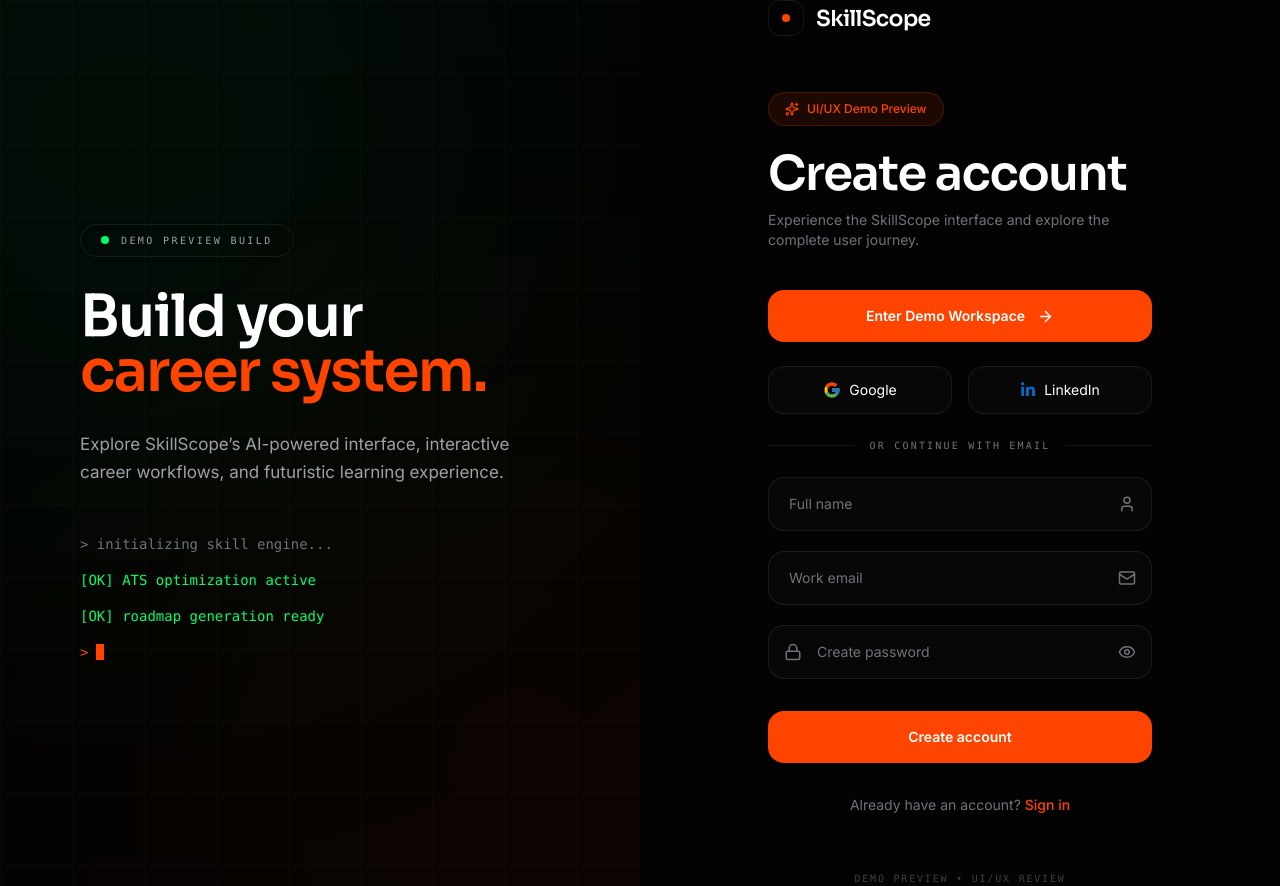
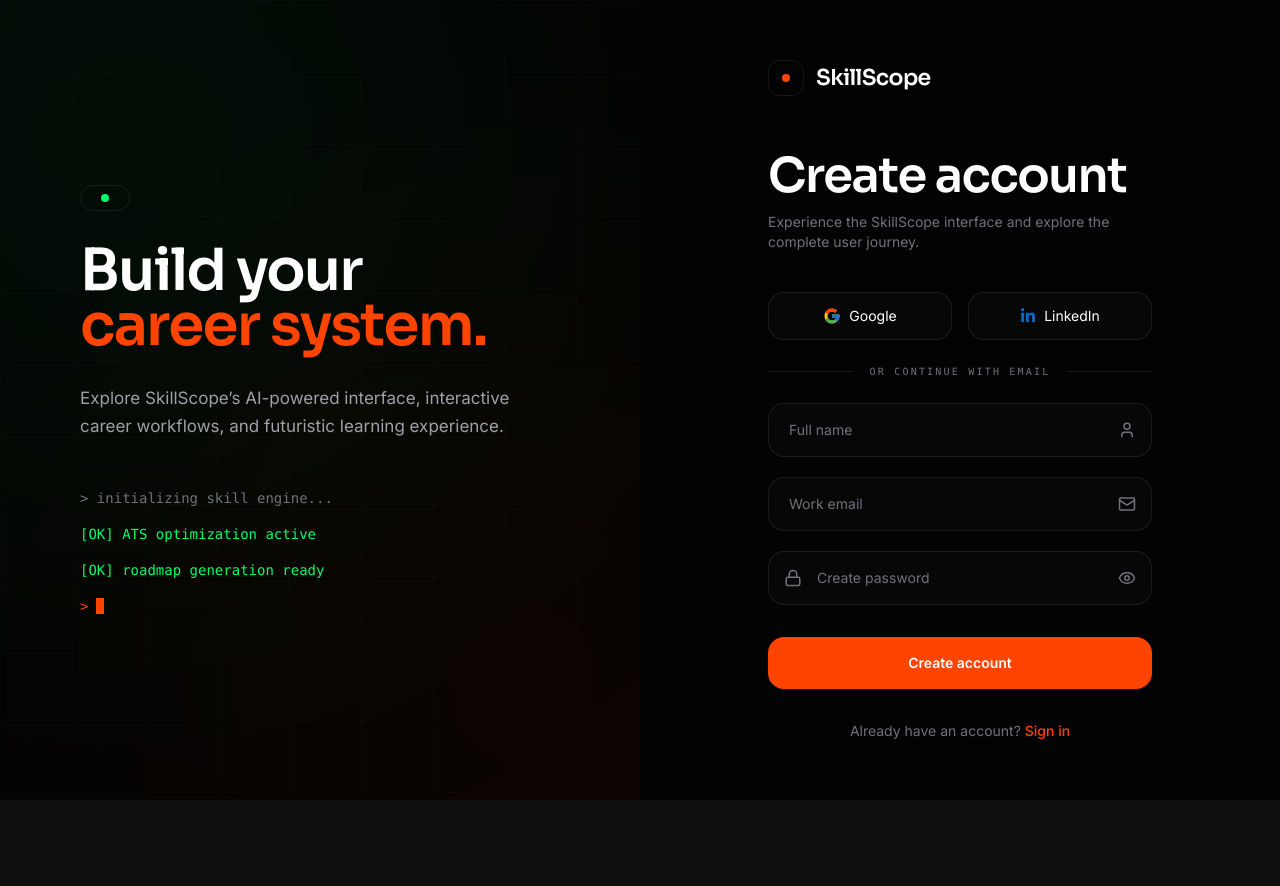
Before and after one commit to harshithareddy007/Skill-Scope, a React (Vite) app: page /signup in a window 1280 px wide. After the commit the page ends 800 px from the top, so only its background shows below. Built offline with nearby package versions, Linux system fonts and the light colour scheme.

Commit message:
Demo deployment changes

```diff
--- a/src/pages/LandingPage.tsx
+++ b/src/pages/LandingPage.tsx
@@ -10,7 +10,6 @@
 
 import RoadmapsSection from "../components/RoadmapsSection";
 
-import { Sparkles } from "lucide-react";
 
 export default function LandingPage() {
   return (
--- a/src/pages/LoginPage.tsx
+++ b/src/pages/LoginPage.tsx
@@ -6,8 +6,6 @@
   Quote,
   Eye,
   EyeOff,
-  Sparkles,
-  ArrowRight,
 } from "lucide-react";
 
 import { FcGoogle } from "react-icons/fc";
@@ -121,10 +119,6 @@
      DEMO LOGIN
   ========================================= */
 
-  const handleDemoLogin = () => {
-    navigate("/dashboard");
-  };
-
   /* =========================================
      LOADING SCREEN
   ========================================= */
@@ -173,12 +167,6 @@
             </h1>
           </Link>
 
-          {/* DEMO BADGE */}
-
-          <div className="mb-6 inline-flex items-center gap-2 rounded-full border border-[#FF4400]/20 bg-[#FF4400]/10 px-4 py-2 text-xs font-medium text-[#FF4400]">
-            <Sparkles size={14} />
-            UI/UX Demo Preview
-          </div>
 
           {/* HEADER */}
 
@@ -195,37 +183,6 @@
             </p>
           </div>
 
-          {/* DEMO BUTTON */}
-
-          <button
-            onClick={handleDemoLogin}
-            className="
-              group
-              mb-6
-              flex
-              w-full
-              items-center
-              justify-center
-              gap-3
-              rounded-2xl
-              bg-[#FF4400]
-              px-5
-              py-4
-              text-sm
-              font-semibold
-              transition-all
-              duration-300
-              hover:bg-[#ff5a1f]
-              active:scale-[0.99]
-            "
-          >
-            Enter Demo Workspace
-
-            <ArrowRight
-              size={17}
-              className="transition-transform duration-300 group-hover:translate-x-1"
-            />
-          </button>
 
           {/* DIVIDER */}
 
@@ -439,9 +396,7 @@
 
           {/* FOOTER */}
 
-          <p className="mt-10 text-center text-[10px] font-mono uppercase tracking-[0.18em] text-zinc-600">
-            Demo Preview Build • UI/UX Review
-          </p>
+
         </div>
       </div>
 
--- a/src/pages/SignupPage.tsx
+++ b/src/pages/SignupPage.tsx
@@ -1,8 +1,4 @@
-import {
-  Link,
-  Navigate,
-  useNavigate,
-} from "react-router-dom";
+import { Link, Navigate, useNavigate } from "react-router-dom";
 
 import {
   Lock,
@@ -10,18 +6,13 @@
   User,
   Eye,
   EyeOff,
-  Sparkles,
-  ArrowRight,
 } from "lucide-react";
 
 import { FcGoogle } from "react-icons/fc";
 
 import { FaLinkedinIn } from "react-icons/fa";
 
-import {
-  useEffect,
-  useState,
-} from "react";
+import { useEffect, useState } from "react";
 
 import { supabase } from "../lib/supabase";
 
@@ -32,43 +23,29 @@
      STATES
   ========================================= */
 
-  const [name, setName] =
-    useState("");
+  const [name, setName] = useState("");
 
-  const [email, setEmail] =
-    useState("");
+  const [email, setEmail] = useState("");
 
-  const [password, setPassword] =
-    useState("");
+  const [password, setPassword] = useState("");
 
-  const [loading, setLoading] =
-    useState(false);
+  const [loading, setLoading] = useState(false);
 
-  const [showPassword, setShowPassword] =
-    useState(false);
+  const [showPassword, setShowPassword] = useState(false);
 
-  const [errorMessage, setErrorMessage] =
-    useState("");
+  const [errorMessage, setErrorMessage] = useState("");
 
-  const [
-    checkingSession,
-    setCheckingSession,
-  ] = useState(true);
+  const [checkingSession, setCheckingSession] = useState(true);
 
-  const [
-    isAuthenticated,
-    setIsAuthenticated,
-  ] = useState(false);
+  const [isAuthenticated, setIsAuthenticated] = useState(false);
 
   /* =========================================
      SESSION CHECK
   ========================================= */
 
   useEffect(() => {
-    const checkSession =
-      async () => {
-        const { data } =
-          await supabase.auth.getSession();
+    const checkSession = async () => {
+      const { data } = await supabase.auth.getSession();
 
       if (data.session) {
         setIsAuthenticated(true);
@@ -84,16 +61,9 @@
      SIGNUP
   ========================================= */
 
-  const handleSignup =
-    async () => {
-      if (
-        !name ||
-        !email ||
-        !password
-      ) {
-        setErrorMessage(
-          "Please fill all fields"
-        );
+  const handleSignup = async () => {
+    if (!name || !email || !password) {
+      setErrorMessage("Please fill all fields");
 
       return;
     }
@@ -103,8 +73,7 @@
 
       setErrorMessage("");
 
-        const { error } =
-          await supabase.auth.signUp({
+      const { error } = await supabase.auth.signUp({
         email,
 
         password,
@@ -117,9 +86,7 @@
       });
 
       if (error) {
-          setErrorMessage(
-            error.message
-          );
+        setErrorMessage(error.message);
 
         return;
       }
@@ -128,9 +95,7 @@
     } catch (err) {
       console.log(err);
 
-        setErrorMessage(
-          "Something went wrong"
-        );
+      setErrorMessage("Something went wrong");
     } finally {
       setLoading(false);
     }
@@ -139,10 +104,6 @@
   /* =========================================
      DEMO LOGIN
   ========================================= */
-
-  const handleDemoAccess = () => {
-    navigate("/dashboard");
-  };
 
   /* =========================================
      LOADER
@@ -161,12 +122,7 @@
   ========================================= */
 
   if (isAuthenticated) {
-    return (
-      <Navigate
-        to="/dashboard"
-        replace
-      />
-    );
+    return <Navigate to="/dashboard" replace />;
   }
 
   return (
@@ -193,10 +149,6 @@
 
           <div className="mb-8 inline-flex items-center gap-3 rounded-full border border-white/[0.08] px-5 py-2">
             <div className="h-2 w-2 rounded-full bg-[#00FF66]" />
-
-            <span className="font-mono text-[10px] uppercase tracking-[0.24em] text-zinc-400">
-              Demo Preview Build
-            </span>
           </div>
 
           {/* HEADING */}
@@ -204,39 +156,26 @@
           <h2 className="text-[58px] font-semibold leading-[0.95] tracking-[-0.06em]">
             Build your
             <br />
-
-            <span className="text-[#FF4400]">
-              career system.
-            </span>
+            <span className="text-[#FF4400]">career system.</span>
           </h2>
 
           {/* TEXT */}
 
           <p className="mt-8 max-w-lg text-[17px] leading-relaxed text-zinc-400">
-            Explore SkillScope’s
-            AI-powered interface,
-            interactive career workflows,
-            and futuristic learning
-            experience.
+            Explore SkillScope’s AI-powered interface, interactive career
+            workflows, and futuristic learning experience.
           </p>
 
           {/* TERMINAL */}
 
           <div className="mt-12 space-y-4 font-mono text-sm">
             <div className="text-zinc-500">
-              {">"} initializing
-              skill engine...
+              {">"} initializing skill engine...
             </div>
 
-            <div className="text-[#00FF66]">
-              [OK] ATS optimization
-              active
-            </div>
+            <div className="text-[#00FF66]">[OK] ATS optimization active</div>
 
-            <div className="text-[#00FF66]">
-              [OK] roadmap generation
-              ready
-            </div>
+            <div className="text-[#00FF66]">[OK] roadmap generation ready</div>
 
             <div className="flex items-center gap-2 text-[#FF4400]">
               <span>{">"}</span>
@@ -255,10 +194,7 @@
         <div className="mx-auto w-full max-w-[440px]">
           {/* LOGO */}
 
-          <Link
-            to="/"
-            className="mb-14 flex w-fit items-center gap-3"
-          >
+          <Link to="/" className="mb-14 flex w-fit items-center gap-3">
             <div className="flex h-9 w-9 items-center justify-center rounded-xl border border-white/[0.08]">
               <div className="h-2 w-2 rounded-full bg-[#FF4400]" />
             </div>
@@ -270,11 +206,6 @@
 
           {/* DEMO BADGE */}
 
-          <div className="mb-6 inline-flex items-center gap-2 rounded-full border border-[#FF4400]/20 bg-[#FF4400]/10 px-4 py-2 text-xs font-medium text-[#FF4400]">
-            <Sparkles size={14} />
-            UI/UX Demo Preview
-          </div>
-
           {/* HEADING */}
 
           <div className="mb-10">
@@ -283,43 +214,10 @@
             </h2>
 
             <p className="mt-3 text-sm text-zinc-500">
-              Experience the SkillScope
-              interface and explore the
-              complete user journey.
+              Experience the SkillScope interface and explore the complete user
+              journey.
             </p>
           </div>
-
-          {/* DEMO BUTTON */}
-
-          <button
-            onClick={handleDemoAccess}
-            className="
-              group
-              mb-6
-              flex
-              w-full
-              items-center
-              justify-center
-              gap-3
-              rounded-2xl
-              bg-[#FF4400]
-              px-5
-              py-4
-              text-sm
-              font-semibold
-              transition-all
-              duration-300
-              hover:bg-[#ff5a1f]
-              active:scale-[0.99]
-            "
-          >
-            Enter Demo Workspace
-
-            <ArrowRight
-              size={17}
-              className="transition-transform duration-300 group-hover:translate-x-1"
-            />
-          </button>
 
           {/* SOCIALS */}
 
@@ -331,10 +229,7 @@
             </button>
 
             <button className="flex h-12 flex-1 items-center justify-center gap-2 rounded-2xl border border-white/[0.08] bg-white/[0.02] text-sm transition-all duration-300 hover:border-white/[0.16] hover:bg-white/[0.04]">
-              <FaLinkedinIn
-                size={16}
-                className="text-[#0A66C2]"
-              />
+              <FaLinkedinIn size={16} className="text-[#0A66C2]" />
 
               <span>LinkedIn</span>
             </button>
@@ -359,21 +254,14 @@
 
             <div className="relative">
               <div className="pointer-events-none absolute inset-y-0 right-4 flex items-center">
-                <User
-                  size={18}
-                  className="text-zinc-500"
-                />
+                <User size={18} className="text-zinc-500" />
               </div>
 
               <input
                 type="text"
                 placeholder="Full name"
                 value={name}
-                onChange={(e) =>
-                  setName(
-                    e.target.value
-                  )
-                }
+                onChange={(e) => setName(e.target.value)}
                 className="
                   w-full
                   rounded-2xl
@@ -399,21 +287,14 @@
 
             <div className="relative">
               <div className="pointer-events-none absolute inset-y-0 right-4 flex items-center">
-                <Mail
-                  size={18}
-                  className="text-zinc-500"
-                />
+                <Mail size={18} className="text-zinc-500" />
               </div>
 
               <input
                 type="email"
                 placeholder="Work email"
                 value={email}
-                onChange={(e) =>
-                  setEmail(
-                    e.target.value
-                  )
-                }
+                onChange={(e) => setEmail(e.target.value)}
                 className="
                   w-full
                   rounded-2xl
@@ -439,25 +320,14 @@
 
             <div className="relative">
               <div className="pointer-events-none absolute inset-y-0 left-4 flex items-center">
-                <Lock
-                  size={18}
-                  className="text-zinc-500"
-                />
+                <Lock size={18} className="text-zinc-500" />
               </div>
 
               <input
-                type={
-                  showPassword
-                    ? "text"
-                    : "password"
-                }
+                type={showPassword ? "text" : "password"}
                 placeholder="Create password"
                 value={password}
-                onChange={(e) =>
-                  setPassword(
-                    e.target.value
-                  )
-                }
+                onChange={(e) => setPassword(e.target.value)}
                 className="
                   w-full
                   rounded-2xl
@@ -480,27 +350,17 @@
 
               <button
                 type="button"
-                onClick={() =>
-                  setShowPassword(
-                    !showPassword
-                  )
-                }
+                onClick={() => setShowPassword(!showPassword)}
                 className="absolute inset-y-0 right-4 flex items-center text-zinc-500 transition-colors hover:text-white"
               >
-                {showPassword ? (
-                  <EyeOff size={18} />
-                ) : (
-                  <Eye size={18} />
-                )}
+                {showPassword ? <EyeOff size={18} /> : <Eye size={18} />}
               </button>
             </div>
 
             {/* ERROR */}
 
             {errorMessage && (
-              <p className="text-sm text-red-500">
-                {errorMessage}
-              </p>
+              <p className="text-sm text-red-500">{errorMessage}</p>
             )}
 
             {/* BUTTON */}
@@ -524,9 +384,7 @@
                 disabled:opacity-50
               "
             >
-              {loading
-                ? "Creating account..."
-                : "Create account"}
+              {loading ? "Creating account..." : "Create account"}
             </button>
           </div>
 
@@ -534,7 +392,6 @@
 
           <p className="mt-8 text-center text-sm text-zinc-500">
             Already have an account?{" "}
-
             <Link
               to="/login"
               className="font-medium text-[#FF4400] transition-colors hover:text-[#FF5522]"
@@ -544,10 +401,6 @@
           </p>
 
           {/* FOOTER */}
-
-          <p className="mt-14 text-center font-mono text-[10px] uppercase tracking-[0.18em] text-zinc-700">
-            Demo Preview • UI/UX Review
-          </p>
         </div>
       </div>
     </main>
```
Lines whose indentation alone changed are shown as unchanged.
